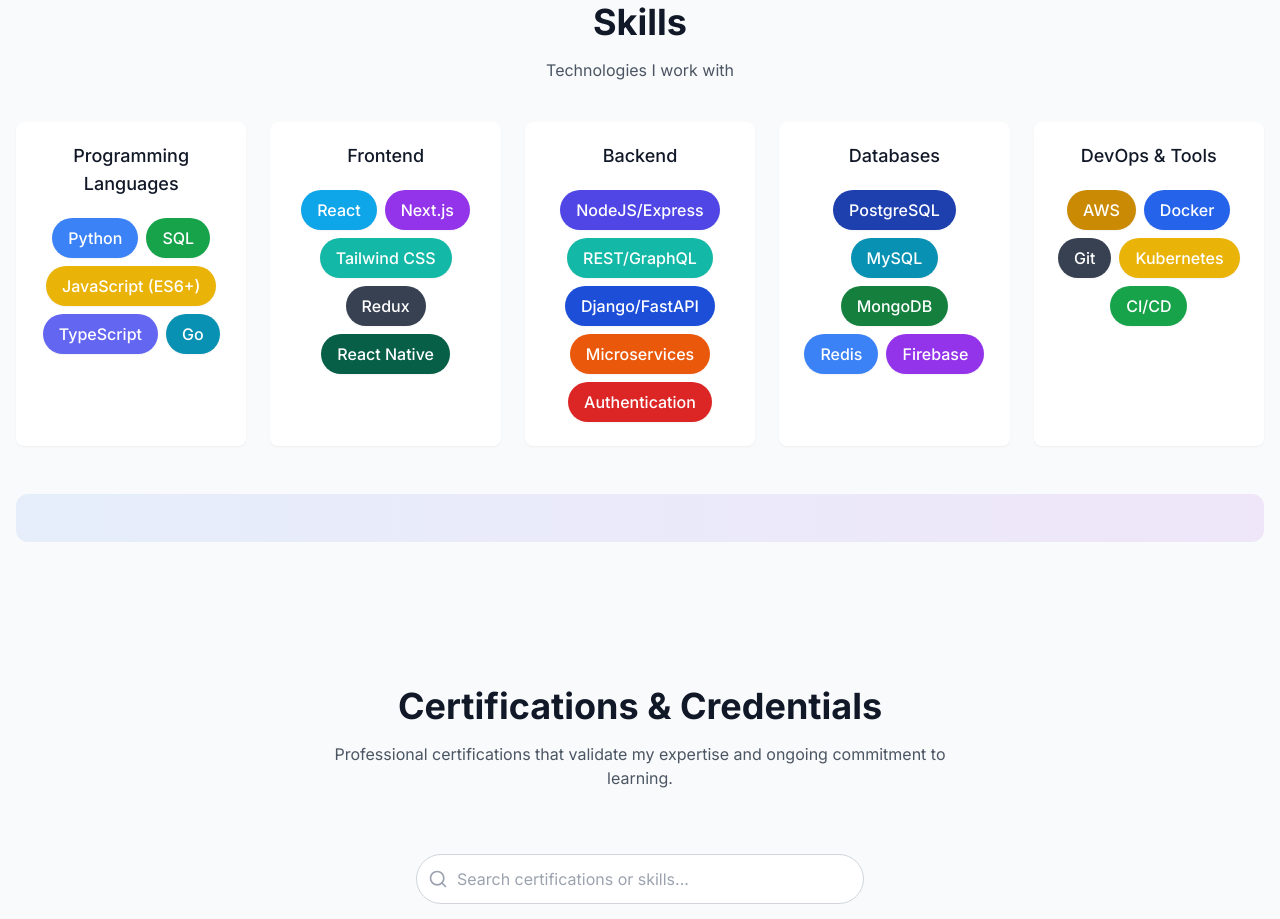
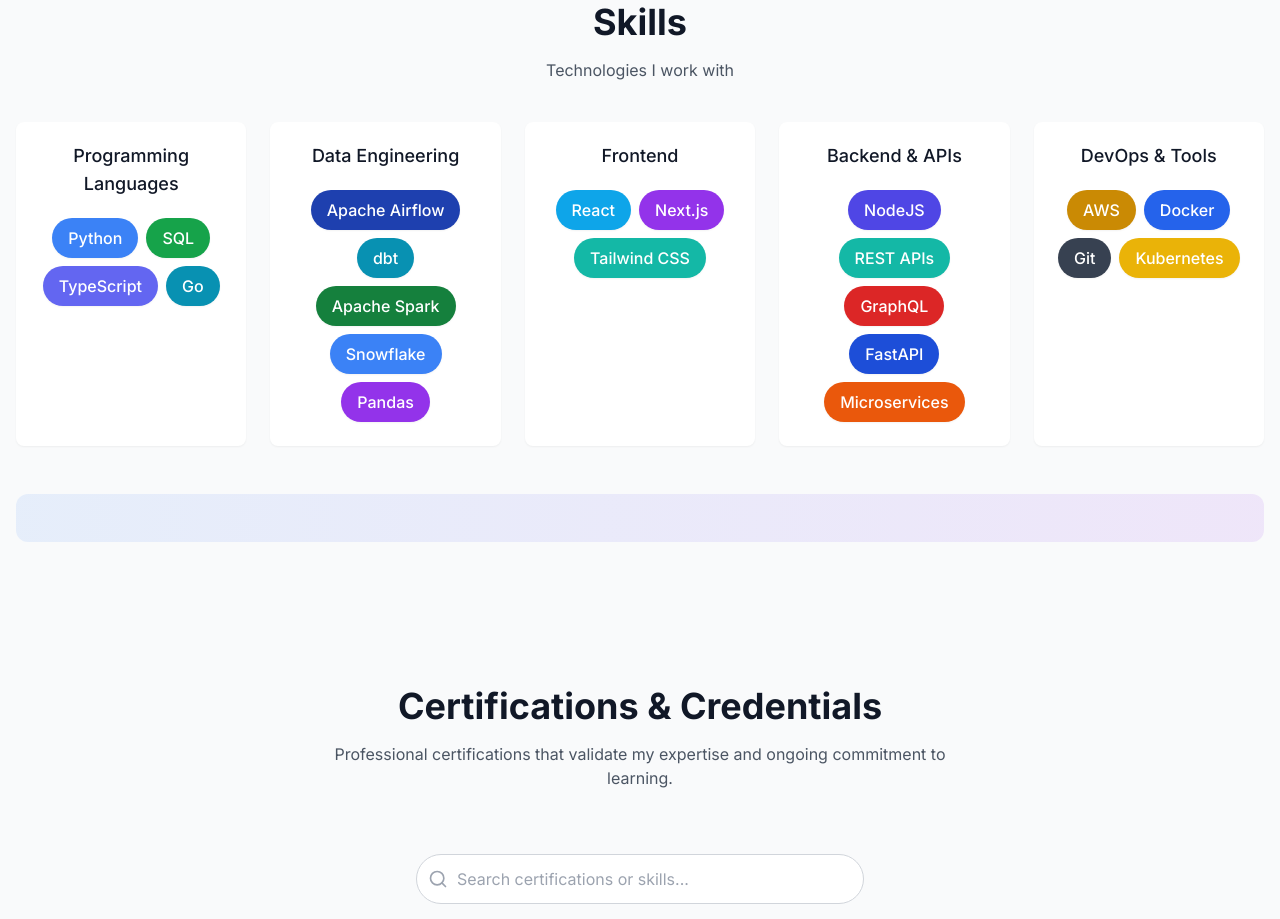
Before and after one commit to kib3tbrian/kbportfolio, a React (Create React App) app: page / in a window 1280 px wide. Shown: the part 6220-7139 px from the top of the page. Built offline with nearby package versions, Linux system fonts and the light colour scheme.

Commit message:
Update skills.js

```diff
--- a/src/data/skills.js
+++ b/src/data/skills.js
@@ -9,9 +9,18 @@
     skills: [
       { name: 'Python', level: 90, color: 'bg-blue-500' },
       { name: 'SQL', level: 85, color: 'bg-green-600' },
-      { name: 'JavaScript (ES6+)', level: 80, color: 'bg-yellow-500' },
       { name: 'TypeScript', level: 78, color: 'bg-indigo-500' },
       { name: 'Go', level: 70, color: 'bg-cyan-600' }
+    ]
+  },
+  {
+    category: 'Data Engineering',
+    skills: [
+      { name: 'Apache Airflow', level: 90, color: 'bg-blue-800' },
+      { name: 'dbt', level: 85, color: 'bg-cyan-600' },
+      { name: 'Apache Spark', level: 75, color: 'bg-green-700' },
+      { name: 'Snowflake', level: 80, color: 'bg-blue-500' },
+      { name: 'Pandas', level: 80, color: 'bg-purple-600' }
     ]
   },
     {
@@ -19,29 +28,17 @@
     skills: [
       { name: 'React', level: 82, color: 'bg-sky-500' },
       { name: 'Next.js', level: 80, color: 'bg-purple-600' },
-      { name: 'Tailwind CSS', level: 75, color: 'bg-teal-500' },
-      { name: 'Redux', level: 76, color: 'bg-gray-700' },
-      { name: 'React Native', level: 70, color: 'bg-emerald-800' }
+      { name: 'Tailwind CSS', level: 75, color: 'bg-teal-500' }
     ]
   },
   {
-    category: 'Backend',
+    category: 'Backend & APIs',
     skills: [
-      { name: 'NodeJS/Express', level: 85, color: 'bg-indigo-600' },
-      { name: 'REST/GraphQL', level: 80, color: 'bg-teal-500' },
-      { name: 'Django/FastAPI', level: 80, color: 'bg-blue-700' },
-      { name: 'Microservices', level: 75, color: 'bg-orange-600' },
-      { name: 'Authentication', level: 70, color: 'bg-red-600' }
-    ]
-  },
-  {
-    category: 'Databases',
-    skills: [
-      { name: 'PostgreSQL', level: 90, color: 'bg-blue-800' },
-      { name: 'MySQL', level: 85, color: 'bg-cyan-600' },
-      { name: 'MongoDB', level: 75, color: 'bg-green-700' },
-      { name: 'Redis', level: 80, color: 'bg-blue-500' },
-      { name: 'Firebase', level: 80, color: 'bg-purple-600' }
+      { name: 'NodeJS', level: 85, color: 'bg-indigo-600' },
+      { name: 'REST APIs', level: 80, color: 'bg-teal-500' },
+      { name: 'GraphQL', level: 70, color: 'bg-red-600' },
+      { name: 'FastAPI', level: 80, color: 'bg-blue-700' },
+      { name: 'Microservices', level: 75, color: 'bg-orange-600' }
     ]
   },
   {
@@ -50,8 +47,7 @@
       { name: 'AWS', level: 80, color: 'bg-yellow-600' },
       { name: 'Docker', level: 75, color: 'bg-blue-600' },
       { name: 'Git', level: 85, color: 'bg-gray-700' },
-      { name: 'Kubernetes', level: 85, color: 'bg-yellow-500' },
-      { name: 'CI/CD', level: 70, color: 'bg-green-600' }
+      { name: 'Kubernetes', level: 85, color: 'bg-yellow-500' }
     ]
   }
 ];
```
